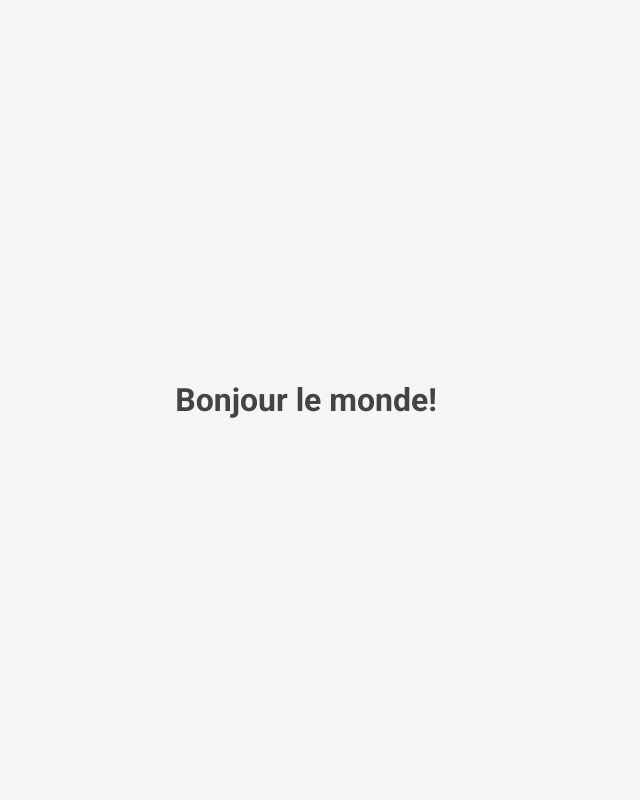
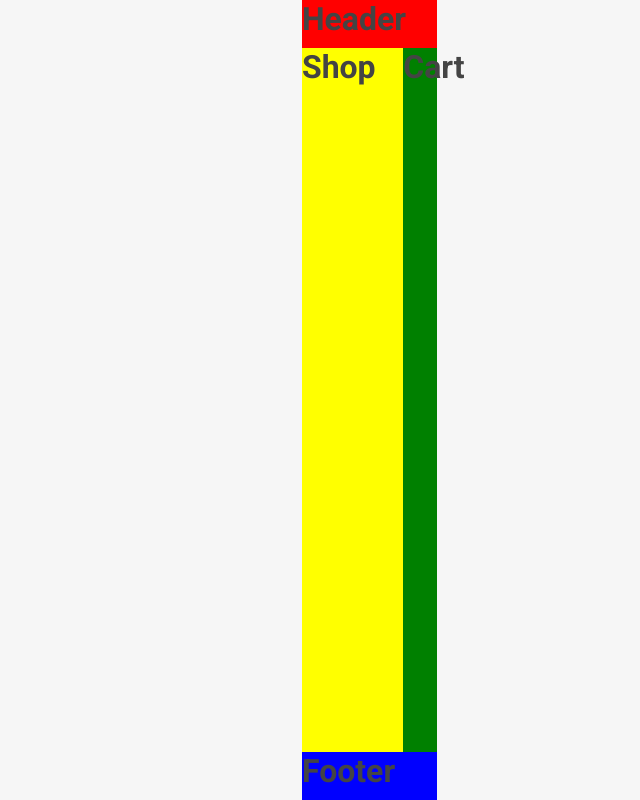
Before and after one commit to dhruthinooka/boutique, a Vue app: page / in a window 1280 px wide. Shown: the whole page, without its empty margins (203-843 px from the left). Built offline with nearby package versions, Linux system fonts and the light colour scheme.

Commit message:
Overall layout

```diff
--- a/src/App.vue
+++ b/src/App.vue
@@ -1,13 +1,45 @@
 <script setup lang="ts">
-
+  import TheHeader from './components/Header.vue';
+  import TheFooter from './components/Footer.vue';
+  import Shop from './components/Shop.vue';
+  import Cart from './components/Cart.vue';
 </script>
 
 <template>
-<h1>Bonjour le monde!</h1>
+  <div class="app-container">
+    <TheHeader class="header b1" />
+    <TheFooter class="footer b2" />
+    <Shop class="shop b3" />
+    <Cart class="cart b4" />
+  </div>
+
 </template>
 
 <style lang="scss">
 @import "assets/base.scss";
 @import "assets/debug.scss";
 
+.app-container {
+  min-height: 100vh;
+  display: grid;
+  grid-template-areas: "header header" "shop cart" "footer footer";
+  grid-template-columns: 75% 25%;
+  grid-template-rows: 48px auto 48px;
+}
+
+.header {
+  grid-area: header;
+}
+
+.shop {
+  grid-area: shop;
+}
+
+.cart {
+  grid-area: cart;
+}
+
+.footer {
+  grid-area: footer;
+}
 </style>
--- /dev/null
+++ b/src/components/Cart.vue
@@ -0,0 +1,13 @@
+<script setup lang="ts">
+
+</script>
+
+<template>
+  <div>
+    <h1>Cart</h1>
+  </div>
+</template>
+
+<style lang="scss" scoped>
+
+</style>
--- /dev/null
+++ b/src/components/Footer.vue
@@ -0,0 +1,13 @@
+<script setup lang="ts">
+
+</script>
+
+<template>
+  <footer>
+    <h1>Footer</h1>
+  </footer>
+</template>
+
+<style lang="scss" scoped>
+
+</style>
--- /dev/null
+++ b/src/components/Header.vue
@@ -0,0 +1,13 @@
+<script setup lang="ts">
+
+</script>
+
+<template>
+  <header>
+    <h1>Header</h1>
+  </header>
+</template>
+
+<style lang="scss" scoped>
+
+</style>
--- /dev/null
+++ b/src/components/Shop.vue
@@ -0,0 +1,13 @@
+<script setup lang="ts">
+
+</script>
+
+<template>
+  <div>
+    <h1>Shop</h1>
+  </div>
+</template>
+
+<style lang="scss" scoped>
+
+</style>
```
